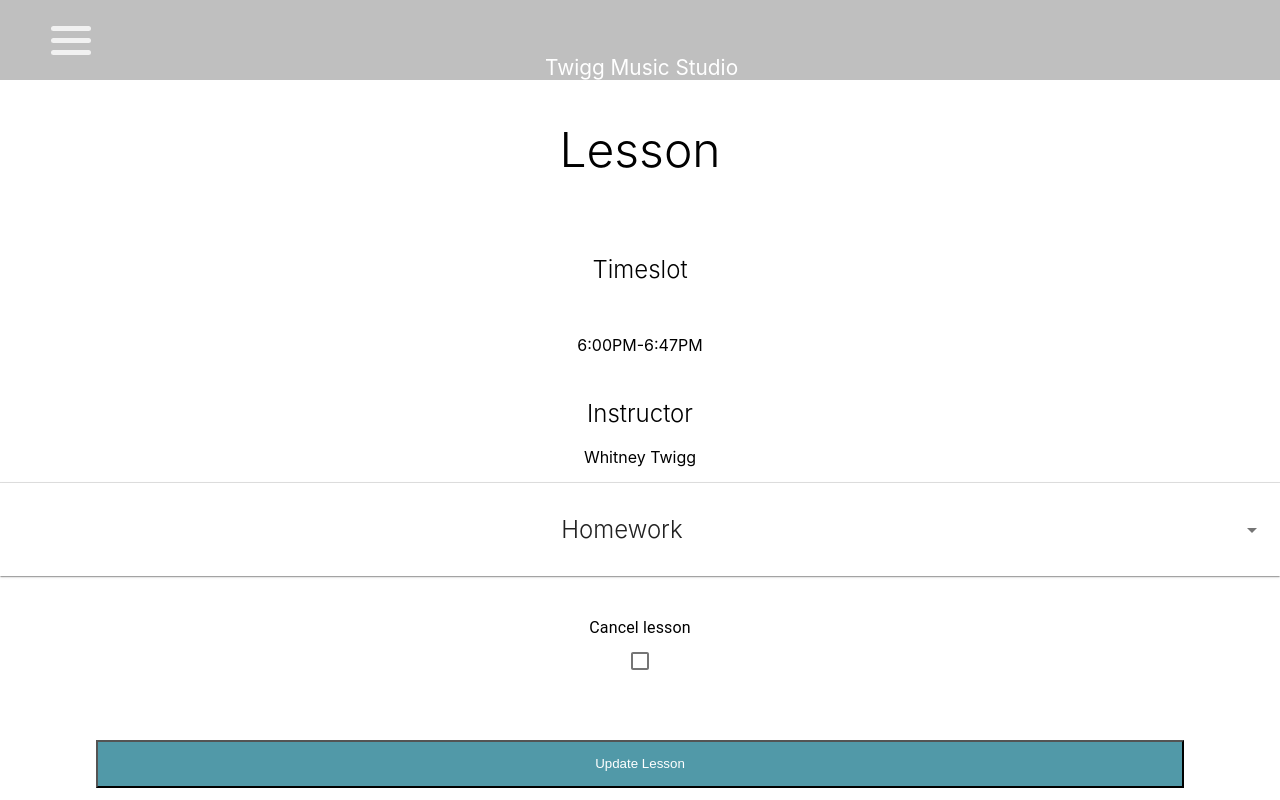
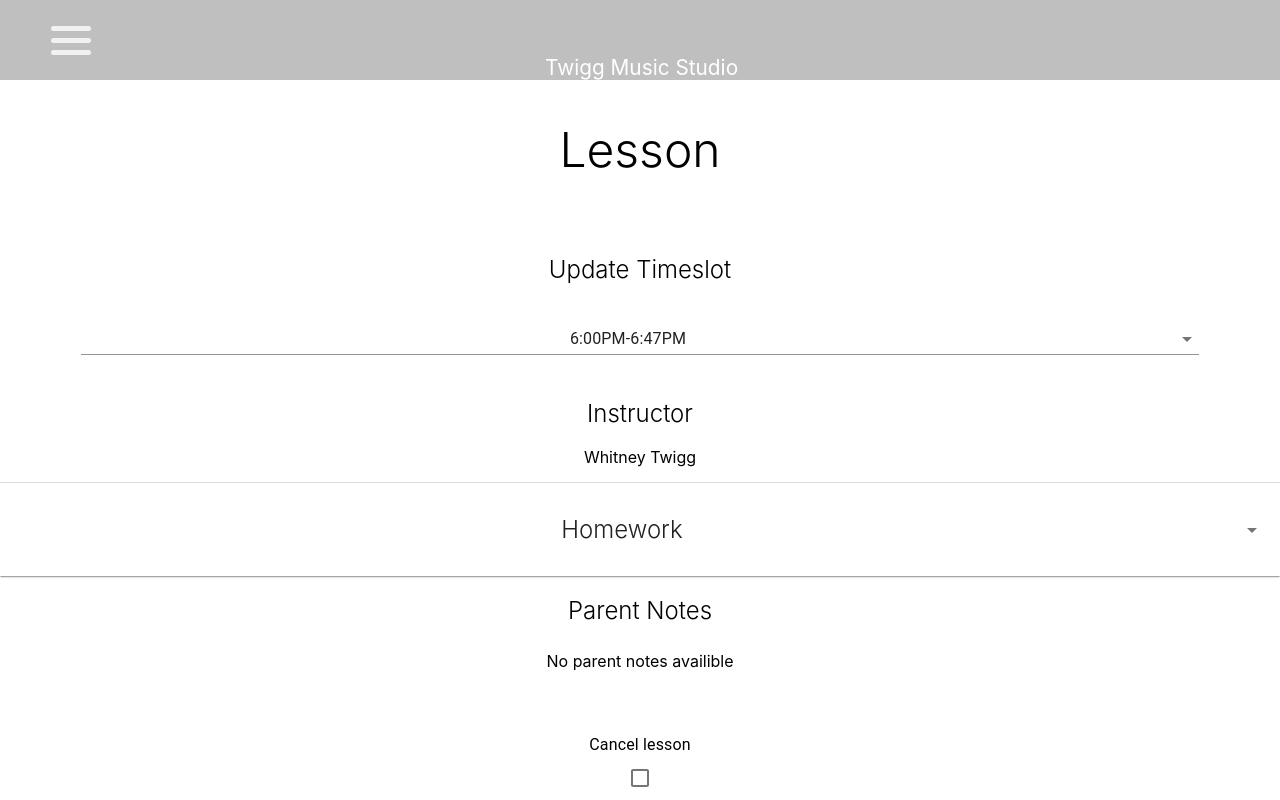
Before and after one commit to Haon1919/tms-frontend, a React (Create React App) app: page /Lesson/1 in a window 1280 px wide. Shown: the top 800 px of the page. Built offline with nearby package versions, Linux system fonts and the light colour scheme.

Commit message:
Implement Schedule Lesson page
Finish implementing Schedule Lesson page and refactor Lesson page.

```diff
--- a/src/assets/JSON/lessonVariations.ts
+++ b/src/assets/JSON/lessonVariations.ts
@@ -2,11 +2,12 @@ import moment from 'moment';
 
 const lessonTypes = [
     {
-        startTime: moment().add({ days: 1, hours: 1 }).minute(0).format("YYYY-MM-DD HH:mm:ss"),
-        endTime: moment().add({ days: 1, hours: 1, minutes: 30 }).format("YYYY-MM-DD HH:mm:ss"),
+        startTime: moment().add({ days: 2, hours: 1 }).minute(0).format("YYYY-MM-DD HH:mm:ss"),
+        endTime: moment().add({ days: 2, hours: 1, minutes: 30 }).format("YYYY-MM-DD HH:mm:ss"),
         instructor: "Whitney Twigg",
         homeworkNotes: "",
         parentNotes: "",
+        type: "Violin",
         openSlots: [
             {
                 startTime: moment().add(2, 'hours').format("YYYY-MM-DD HH:mm:ss"),
@@ -23,11 +24,12 @@ const lessonTypes = [
         ]
     },
     {
-        startTime: moment().add({ days: 1, hours: 1 }).minute(0).format("YYYY-MM-DD HH:mm:ss"),
-        endTime: moment().add({ days: 1, hours: 1, minutes: 30 }).format("YYYY-MM-DD HH:mm:ss"),
+        startTime: moment().add({ days: 2, hours: 1 }).minute(0).format("YYYY-MM-DD HH:mm:ss"),
+        endTime: moment().add({ days: 2, hours: 1, minutes: 30 }).format("YYYY-MM-DD HH:mm:ss"),
         instructor: "Whitney Twigg",
         homeworkNotes: "Lorem ipsum dolor sit amet, consectetur adipiscing elit, sed do eiusmod tempor incididunt ut labore et dolore magna aliqua. Ut enim ad minim veniam, quis nostrud exercitation ullamco laboris nisi ut aliquip ex ea commodo consequat. Duis aute irure dolor in reprehenderit in voluptate velit esse cillum dolore eu fugiat nulla pariatur. Excepteur sint occaecat cupidatat non proident, sunt in culpa qui officia deserunt mollit anim id est laborum.",
         parentNotes: "",
+        type: "Violin",
         openSlots: [
             {
                 startTime: moment().add(2, 'hours').format("YYYY-MM-DD HH:mm:ss"),
@@ -44,11 +46,12 @@ const lessonTypes = [
         ]
     },
     {
-        startTime: moment().add({ days: 1, hours: 1 }).minute(0).format("YYYY-MM-DD HH:mm:ss"),
-        endTime: moment().add({ days: 1, hours: 1, minutes: 30 }).format("YYYY-MM-DD HH:mm:ss"),
+        startTime: moment().add({ days: 2, hours: 1 }).minute(0).format("YYYY-MM-DD HH:mm:ss"),
+        endTime: moment().add({ days: 2, hours: 1, minutes: 30 }).format("YYYY-MM-DD HH:mm:ss"),
         instructor: "Whitney Twigg",
         homeworkNotes: "Lorem ipsum dolor sit amet, consectetur adipiscing elit, sed do eiusmod tempor incididunt ut labore et dolore magna aliqua. Ut enim ad minim veniam, quis nostrud exercitation ullamco laboris nisi ut aliquip ex ea commodo consequat. Duis aute irure dolor in reprehenderit in voluptate velit esse cillum dolore eu fugiat nulla pariatur. Excepteur sint occaecat cupidatat non proident, sunt in culpa qui officia deserunt mollit anim id est laborum.",
         parentNotes: "Lorem ipsum dolor sit amet, consectetur adipiscing elit, sed do eiusmod tempor incididunt ut labore et dolore magna aliqua. Ut enim ad minim veniam, quis nostrud exercitation ullamco laboris nisi ut aliquip ex ea commodo consequat. Duis aute irure dolor in reprehenderit in voluptate velit esse cillum dolore eu fugiat nulla pariatur. Excepteur sint occaecat cupidatat non proident, sunt in culpa qui officia deserunt mollit anim id est laborum.",
+        type: "Violin",
         openSlots: [
             {
                 startTime: moment().add(2, 'hours').format("YYYY-MM-DD HH:mm:ss"),
@@ -65,10 +68,11 @@ const lessonTypes = [
         ]
     },
     {
-        startTime: moment().add({ days: 1, hours: 1 }).minute(0).format("YYYY-MM-DD HH:mm:ss"),
-        endTime: moment().add({ days: 1, hours: 1, minutes: 30 }).format("YYYY-MM-DD HH:mm:ss"),
+        startTime: moment().add({ days: 2, hours: 1 }).minute(0).format("YYYY-MM-DD HH:mm:ss"),
+        endTime: moment().add({ days: 2, hours: 1, minutes: 30 }).format("YYYY-MM-DD HH:mm:ss"),
         instructor: "Whitney Twigg",
         homeworkNotes: "Lorem ipsum dolor sit amet, consectetur adipiscing elit, sed do eiusmod tempor incididunt ut labore et dolore magna aliqua. Ut enim ad minim veniam, quis nostrud exercitation ullamco laboris nisi ut aliquip ex ea commodo consequat. Duis aute irure dolor in reprehenderit in voluptate velit esse cillum dolore eu fugiat nulla pariatur. Excepteur sint occaecat cupidatat non proident, sunt in culpa qui officia deserunt mollit anim id est laborum.",
+        type: "Violin",
         openSlots: [
             {
                 startTime: moment().add(2, 'hours').format("YYYY-MM-DD HH:mm:ss"),
@@ -85,10 +89,11 @@ const lessonTypes = [
         ]
     },
     {
-        startTime: moment().add({ days: 1, hours: 1 }).minute(0).format("YYYY-MM-DD HH:mm:ss"),
-        endTime: moment().add({ days: 1, hours: 1, minutes: 30 }).format("YYYY-MM-DD HH:mm:ss"),
+        startTime: moment().add({ days: 2, hours: 1 }).minute(0).format("YYYY-MM-DD HH:mm:ss"),
+        endTime: moment().add({ days: 2, hours: 1, minutes: 30 }).format("YYYY-MM-DD HH:mm:ss"),
         instructor: "Whitney Twigg",
         homeworkNotes: "",
+        type: "Violin",
         openSlots: [
             {
                 startTime: moment().add(2, 'hours').format("YYYY-MM-DD HH:mm:ss"),
@@ -105,10 +110,11 @@ const lessonTypes = [
         ]
     },
     {
-        startTime: moment().add({ hours: 1 }).minute(0).format("YYYY-MM-DD HH:mm:ss"),
-        endTime: moment().add({ hours: 1, minutes: 30 }).format("YYYY-MM-DD HH:mm:ss"),
+        startTime: moment().add({ hours: 2 }).minute(0).format("YYYY-MM-DD HH:mm:ss"),
+        endTime: moment().add({ hours: 2, minutes: 30 }).format("YYYY-MM-DD HH:mm:ss"),
         instructor: "Whitney Twigg",
         homeworkNotes: "Lorem ipsum dolor sit amet, consectetur adipiscing elit, sed do eiusmod tempor incididunt ut labore et dolore magna aliqua. Ut enim ad minim veniam, quis nostrud exercitation ullamco laboris nisi ut aliquip ex ea commodo consequat. Duis aute irure dolor in reprehenderit in voluptate velit esse cillum dolore eu fugiat nulla pariatur. Excepteur sint occaecat cupidatat non proident, sunt in culpa qui officia deserunt mollit anim id est laborum.",
+        type: "Violin",
         openSlots: [
             {
                 startTime: moment().add(2, 'hours').format("YYYY-MM-DD HH:mm:ss"),
--- /dev/null
+++ b/src/components/SelectBox.tsx
@@ -0,0 +1,54 @@
+import React from 'react';
+import Select from '@material-ui/core/Select';
+import MenuItem from '@material-ui/core/MenuItem';
+import { createStyles, makeStyles } from '@material-ui/core/styles';
+
+type SelectBoxProps = {
+    handleItemSelect: (event: any) => void,
+    formatInput?: (input: any) => any,
+    currentValue: string | number,
+    items: any[]
+}
+
+const selectBoxStyles = makeStyles(() =>
+    createStyles({
+        root: {
+            display: 'flex',
+            justifyContent: 'center',
+        },
+
+        select: {
+            paddingRight: 0
+        }
+    }),
+);
+
+const SelectBox: React.FC<SelectBoxProps> = ({
+    handleItemSelect,
+    formatInput,
+    currentValue,
+    items
+}) => {
+    const selectBoxClass = selectBoxStyles();
+    return (
+        <Select
+            value={currentValue}
+            onChange={handleItemSelect}
+            classes={selectBoxClass}
+        >
+            {
+                items.map((item, i) => (
+                    <MenuItem key={i} value={formatInput !== undefined ? i : item}>
+                        {
+                            formatInput !== undefined ?
+                                formatInput(item) :
+                                item
+                        }
+                    </MenuItem>
+                ))
+            }
+        </Select>
+    );
+}
+
+export default SelectBox;
--- a/src/components/TimeslotSelect.tsx
+++ /dev/null
@@ -1,60 +0,0 @@
-import React from 'react';
-import Select from '@material-ui/core/Select';
-import MenuItem from '@material-ui/core/MenuItem';
-import { createStyles, makeStyles } from '@material-ui/core/styles';
-import moment from 'moment';
-
-
-type TimeSlot = {
-    startTime: string,
-    endTime: string
-};
-
-type Lesson = {
-    startTime: string,
-    endTime: string,
-    instructor: string,
-    homeworkNotes: string,
-    parentNotes?: string
-    openSlots: TimeSlot[]
-};
-
-type TimeslotSelectProps = {
-    selectedTimeslot: number,
-    handleTimeslotChange: (event: any) => void,
-    lesson: Lesson
-};
-
-function formatTime(startTime: string, endTime: string) {
-    return `${moment(new Date(startTime)).format("h:mmA")}-${moment(new Date(endTime)).format("h:mmA")}`;
-}
-
-const timeStyles = makeStyles(() =>
-    createStyles({
-        root: {
-            display: 'flex',
-            justifyContent: 'center'
-        }
-    }),
-);
-
-const TimeslotSelect: React.FC<TimeslotSelectProps> = ({ selectedTimeslot, handleTimeslotChange, lesson }) => {
-    const timeSelectClass = timeStyles();
-    return (
-        <Select
-            value={selectedTimeslot}
-            onChange={handleTimeslotChange}
-            classes={timeSelectClass}
-        >
-            {
-                lesson.openSlots.map((slot, i) => (
-                    <MenuItem key={i} value={i}>
-                        {formatTime(slot.startTime, slot.endTime)}
-                    </MenuItem>
-                ))
-            }
-        </Select>
-    );
-}
-
-export default TimeslotSelect;
--- a/src/pages/Lesson.tsx
+++ b/src/pages/Lesson.tsx
@@ -11,26 +11,12 @@ import Alert from '@material-ui/lab/Alert';
 import styles from '../styles/Lesson.module.scss';
 import moment from 'moment';
 import CustomExpansionPanel from '../components/CustomExpansionPanel';
-import TimeslotSelect from '../components/TimeslotSelect';
+import SelectBox from '../components/SelectBox';
+import {UpdateLesson, TimeSlot} from '../types/LessonTypes';
 
 //Remove import once network request to fetch lesson is implemented
 import lessonTypes from "../assets/JSON/lessonVariations";
 
-type TimeSlot = {
-    startTime: string,
-    endTime: string
-};
-
-type Lesson = {
-    startTime: string,
-    endTime: string,
-    instructor: string,
-    homeworkNotes: string,
-    parentNotes?: string
-    openSlots: TimeSlot[]
-}
-
-//TODO: Add button to update lesson and success and error snackbars from material ui
 
 //Remove once network request to fetch lesson is implemented.
 /*
@@ -42,10 +28,10 @@ type Lesson = {
     4: Lesson with empty homework notes and no parent notes,
     5: Lesson that is within the 24 hour cut off window for lesson cancelations
 */
-const exampleLesson: Lesson = lessonTypes[5];
+const exampleLesson: UpdateLesson = lessonTypes[1];
 
 //Remove once network request to fetch lesson is implemented.
-function fetchLesson(id: number): Promise<Lesson> {
+function fetchLesson(id: number): Promise<UpdateLesson> {
     return new Promise((resolve) => {
         resolve(exampleLesson);
     });
@@ -53,12 +39,12 @@ function fetchLesson(id: number): Promise<Lesson> {
 
 function updateLesson(ts: TimeSlot): Promise<Number> {
     return new Promise((resolve) => {
-        resolve(200);
+        resolve(400);
     });
 }
 
-function formatTime(startTime: string, endTime: string) {
-    return `${moment(new Date(startTime)).format("h:mmA")}-${moment(new Date(endTime)).format("h:mmA")}`;
+function formatTime(ts : TimeSlot) {
+    return `${moment(new Date(ts.startTime)).format("h:mmA")}-${moment(new Date(ts.endTime)).format("h:mmA")}`;
 }
 
 const checkboxStyles = makeStyles(() =>
@@ -70,7 +56,7 @@ const checkboxStyles = makeStyles(() =>
 );
 
 export const Lesson: React.FC = () => {
-    const [lesson, setLesson] = useState<Lesson | null>(null);
+    const [lesson, setLesson] = useState<UpdateLesson | null>(null);
     const [afterCancelationCutoff, setAfterCancelationCutoff] = useState(false);
     const [selectedTsIndex, setSelectedTsIndex] = useState(-1);
     const [cancelLesson, setCancelLesson] = useState(false);
@@ -153,7 +139,6 @@ export const Lesson: React.FC = () => {
     }
 
     if (lesson === null || selectedTsIndex === -1) return null;
-
     return (
         <section className={styles.lesson}>
             <h1>Lesson</h1>
@@ -192,14 +177,15 @@ export const Lesson: React.FC = () => {
             <div className={styles.time_picker}>
                 <h2>{moment().isBefore(moment(lesson.startTime).subtract(24, "hours")) ? "Update Timeslot" : "Timeslot"}</h2>
                 {moment().isBefore(moment(lesson.startTime).subtract(24, "hours")) ? (
-                    <TimeslotSelect
-                        lesson={lesson}
-                        selectedTimeslot={selectedTsIndex}
-                        handleTimeslotChange={handleTimeslotChange}
+                    <SelectBox
+                        items={lesson.openSlots}
+                        currentValue={selectedTsIndex}
+                        handleItemSelect={handleTimeslotChange}
+                        formatInput={formatTime}
                     />
 
                 ) : (
-                        <div>{formatTime(lesson.startTime, lesson.endTime)}</div>
+                        <div>{formatTime(lesson)}</div>
                     )}
             </div>
 
--- a/src/pages/SchedleLesson.tsx
+++ b/src/pages/SchedleLesson.tsx
@@ -1,57 +1,188 @@
-import React from 'react';
-import {useParams} from 'react-router-dom';
+import React, { useEffect, useState } from 'react';
+import { useParams } from 'react-router-dom';
+import moment from 'moment';
+import styles from '../styles/ScheduleLesson.module.scss';
+import {Link } from 'react-router-dom';
+import DateFnsUtils from '@date-io/date-fns';
+import SelectBox from '../components/SelectBox';
 import {
     MuiPickersUtilsProvider,
-    DatePicker,
     KeyboardTimePicker
 } from '@material-ui/pickers';
-import DateFnsUtils from '@date-io/date-fns';
-import moment from 'moment';
-import styles from '../styles/ScheduleLesson.module.scss';
-import {useHistory, Link} from 'react-router-dom';
+import { Snackbar } from '@material-ui/core';
+import Alert from '@material-ui/lab/Alert';
+import AlertTitle from '@material-ui/lab/AlertTitle';
+import {LessonType, SingleLesson} from '../types/LessonTypes';
 
-export const ScheduleLesson : React.FC= () => {
-    let {date} = useParams();
+//TODO: Remove when network request is implemented
+const lessonTypes: LessonType[] = [
+    {
+        packageId: 1,
+        name: "violin",
+        cost: .54
+    },
+    {
+        packageId: 2,
+        name: "piano",
+        cost: .42
+    },
+    {
+        packageId: 3,
+        name: "voice",
+        cost: .3
+    }
+];
 
-    let history = useHistory();
+function fetchLessons(): Promise<LessonType[]> {
+    return new Promise((resolve) => {
+        resolve(lessonTypes);
+    })
+}
+
+function scheduleLesson(sl: SingleLesson): Promise<number> {
+    return new Promise((resolve) => {
+        //I did this just si he linter didnt complaine about not using the parameter
+        let packageId = sl.packageId
+        console.log(`Submitted lesson request of package ${packageId}`);
+        resolve(200);
+    })
+}
+
+export const ScheduleLesson: React.FC = () => {
+    let { date } = useParams();
+
+    const [startTime, setStartTime] = useState(moment(date));
+    const [endTime, setEndTime] = useState(moment(date).add(30, "minutes"));
+    const [typeIndex, setTypeIndex] = useState(0);
+    const [typeList, setTypeList] = useState<LessonType[] | null>(null);
+    const [scheduleSuccess, setScheduleSuccess] = useState(false);
+    const [scheduleFaliure, setScheduleFaliure] = useState(false);
+
+    useEffect(() => {
+        fetchLessons().then(
+            (res: LessonType[]) => {
+                setTypeList(res);
+            }
+        );
+    });
+
+    if (typeList === null) return null;
 
     const handelLessonCreation = () => {
-        history.push("/Calendar");
+        const lessonToBeScheduled = {
+            startTime: startTime.format(),
+            endTime: endTime.format(),
+            packageId: typeList[typeIndex].packageId
         }
+
+        scheduleLesson(lessonToBeScheduled).then(res => {
+            if (res === 200) {
+                setScheduleSuccess(true);
+            } else {
+                setScheduleFaliure(true);
+            }
+        }).catch(err => {
+            setScheduleFaliure(true);
+            console.log(err);
+        });
+    }
+
+    const handleStartDateChange = (date: any) => {
+        let newStartTime = moment(date);
+        //Adjusts the start time of the lesson so that at a minimum lessons are 30 minutes
+        //TODO: Talk with the team and see if this minimum lesson length for one off lessons could be abstracted.
+        if (endTime.isBefore(moment(newStartTime).add(30, "minutes"))) {
+            setEndTime(moment(newStartTime).add(30, "minutes"));
+            setStartTime(newStartTime);
+        } else {
+            setStartTime(newStartTime);
+        }
+    }
+
+    const handleEndDateChange = (date: any) => {
+        let newEndTime = moment(date)
+        //Adjusts the end time of the lesson so that at a minimum lessons are 30 minutes
+        //TODO: Talk with the team and see if this minimum lesson length for one off lessons could be abstracted.
+        if (startTime.isAfter(newEndTime) || startTime.isAfter(moment(newEndTime).subtract(30, "minutes"))) {
+            setStartTime(moment(newEndTime).subtract(30, "minutes"));
+            setEndTime(newEndTime);
+        } else {
+            setEndTime(newEndTime);
+        }
+    }
+
+    const calculateLessonCost = (): string => {
+        if (typeList !== null) {
+            let totalTime = endTime.diff(startTime, "minutes");
+            let rate = typeList[typeIndex].cost;
+            return `$${(totalTime * rate).toFixed(2)}`;
+        } else {
+            throw Error()
+        }
+    }
+
     return (
         <section className={styles.schedule_lesson}>
             <h1>Schedule Lesson</h1>
+
+            <Snackbar
+                open={scheduleSuccess}
+                autoHideDuration={6000}
+                onClose={() => setScheduleSuccess(false)}
+                anchorOrigin={{ vertical: "top", horizontal: "center" }}
+            >
+                <Alert variant="filled" onClose={() => setScheduleSuccess(false)} severity="success">
+                    Lesson updated successfully!
+                </Alert>
+            </Snackbar>
+
+            <Snackbar
+                open={scheduleFaliure}
+                autoHideDuration={6000}
+                onClose={() => setScheduleFaliure(false)}
+                anchorOrigin={{ vertical: "top", horizontal: "center" }}
+            >
+                <Alert variant="filled" onClose={() => setScheduleFaliure(false)} severity="error">
+                    <AlertTitle>Uhoh!</AlertTitle>
+                    We couldnt update your lesson. Please contact your instructor or try again later.
+                </Alert>
+            </Snackbar>
+
+
+            <div className={styles.date_picker}>
                 <MuiPickersUtilsProvider utils={DateFnsUtils}>
-                <DatePicker
-                    onChange={()=>console.log("hello")}
-                    label="Lesson date"
-                    value={moment(date)}
-                    format="dd/MM/yyyy"
-                    disableToolbar={true}
-                    disabled={true}
-                />
                     <KeyboardTimePicker
                         label="Start Time"
                         placeholder="08:00 AM"
                         mask="__:__ _M"
-                value={new Date()}
-                onChange={date => console.log("dateChanged")}
+                        value={startTime}
+                        onChange={handleStartDateChange}
                     />
 
                     <KeyboardTimePicker
                         label="End Time"
                         placeholder="08:00 AM"
                         mask="__:__ _M"
-                value={new Date()}
-                onChange={date => console.log("dateChanged")}
+                        value={endTime}
+                        onChange={handleEndDateChange}
                     />
                 </MuiPickersUtilsProvider>
+            </div>
 
+            <SelectBox
+                handleItemSelect={(e: any) => setTypeIndex(e.target.value)}
+                currentValue={typeIndex}
+                items={typeList}
+                formatInput={(t: LessonType) => t.name}
+            />
+
+            <div className={styles.price}>
                 <label>Cost</label>
-            <p>$10.00</p>
+                <p>{calculateLessonCost()}</p>
+            </div>
 
             <button onClick={handelLessonCreation} className={styles.create_lesson}>Create Lesson</button>
-            <Link to ="/Calendar">Cancel</Link>
+            <Link to="/Calendar">Cancel</Link>
         </section>
     );
 }
--- /dev/null
+++ b/src/types/LessonTypes.ts
@@ -0,0 +1,26 @@
+export type LessonType = {
+    packageId: number,
+    name: string,
+    cost: number
+};
+
+export type SingleLesson = {
+    startTime: string,
+    endTime: string,
+    packageId: number
+};
+
+export type TimeSlot = {
+    startTime: string,
+    endTime: string
+};
+
+export type UpdateLesson = {
+    startTime: string,
+    endTime: string,
+    instructor: string,
+    homeworkNotes: string,
+    parentNotes?: string,
+    openSlots: TimeSlot[],
+    type: string
+}
```
Also changed, not shown: src/styles/ScheduleLesson.module.scss (+19 -1 lines). Lines whose indentation alone changed are shown as unchanged.
